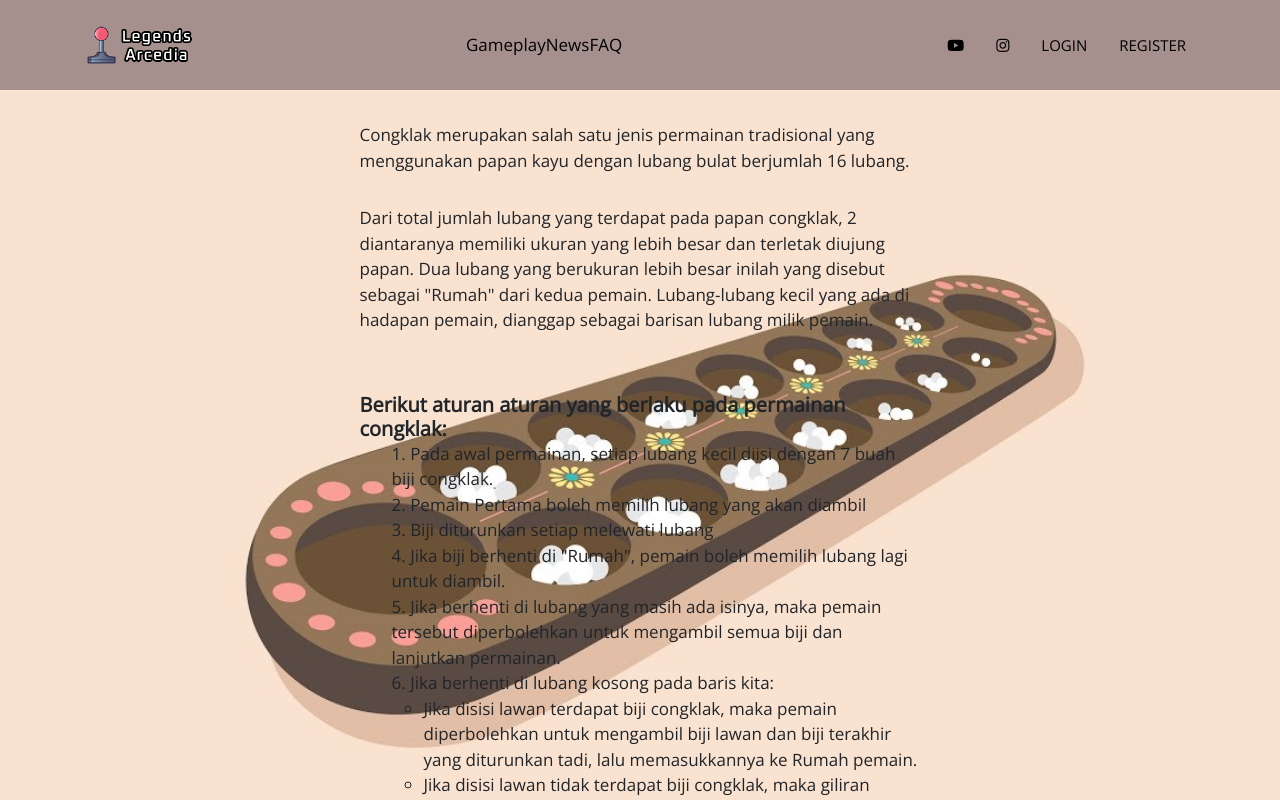
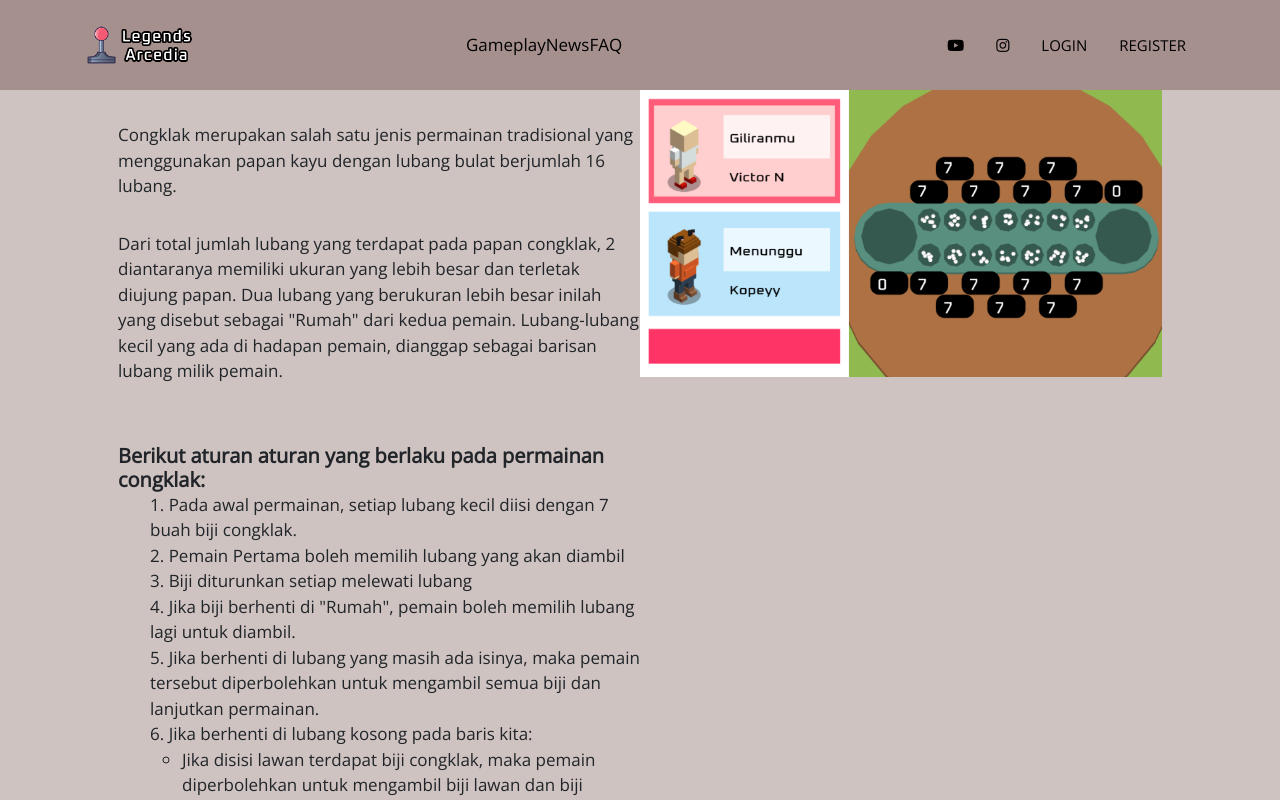
Before and after one commit to victornath/LocalStar, a React (Create React App) app in the folder frontend/: page /help/congklak in a window 1280 px wide. Shown: the top 800 px of the page. Built offline with nearby package versions, Linux system fonts and the light colour scheme; no server answers.

Commit message:
fixed help congklak page

```diff
--- a/frontend/src/App.css
+++ b/frontend/src/App.css
@@ -129,6 +129,15 @@ textarea:focus {
   background-position: center;
   background-color: #CEC3C1;
 }
+
+.help-banner {
+  width: 100%;
+  height: 100vh;
+  background-size: cover;
+  background-position: center;
+  background-color: #CEC3C1;
+}
+
 
 .content {
   width: 100%;
--- a/frontend/src/screens/Help_Congklak.jsx
+++ b/frontend/src/screens/Help_Congklak.jsx
@@ -6,11 +6,11 @@ const Help_Congklak = () => {
         <div>
             <Header />
 
-            <div className="banner">
+            <div className="help-banner">
                 <div class="container px-4 px-lg-5 help-content">
-                    <div class="row gx-4 gx-lg-5 justify-content-center">
-                        <div class="col-md-10 col-lg-8 col-xl-7">
-                            <p>Congklak merupakan salah satu jenis permainan tradisional yang menggunakan papan kayu dengan lubang bulat berjumlah 16 lubang.</p>
+                    <div class="row gx-4 gx-lg-5">
+                        <div class="col-6 justify-content-center">
+                            <p te>Congklak merupakan salah satu jenis permainan tradisional yang menggunakan papan kayu dengan lubang bulat berjumlah 16 lubang.</p>
                             <p>Dari total jumlah lubang yang terdapat pada papan congklak, 2 diantaranya memiliki ukuran yang lebih besar dan terletak diujung papan.
                                 Dua lubang yang berukuran lebih besar inilah yang disebut sebagai "Rumah" dari kedua pemain.
                                 Lubang-lubang kecil yang ada di hadapan pemain, dianggap sebagai barisan lubang milik pemain.</p>
@@ -31,6 +31,9 @@ const Help_Congklak = () => {
                                 <li>Pemenang permainan ditentukan oleh pemilik biji terbanyak pada akhir permainan.</li>
                             </ol>
                         </div>
+                        <div class="col-6 justify-content-center">
+                            <img class="img-fluid center" src="/images/help-congklak.png"></img>
+                        </div>
                     </div>
                 </div>
             </div>
```
Also changed, not shown: frontend/public/images/help-congklak.png (added).
